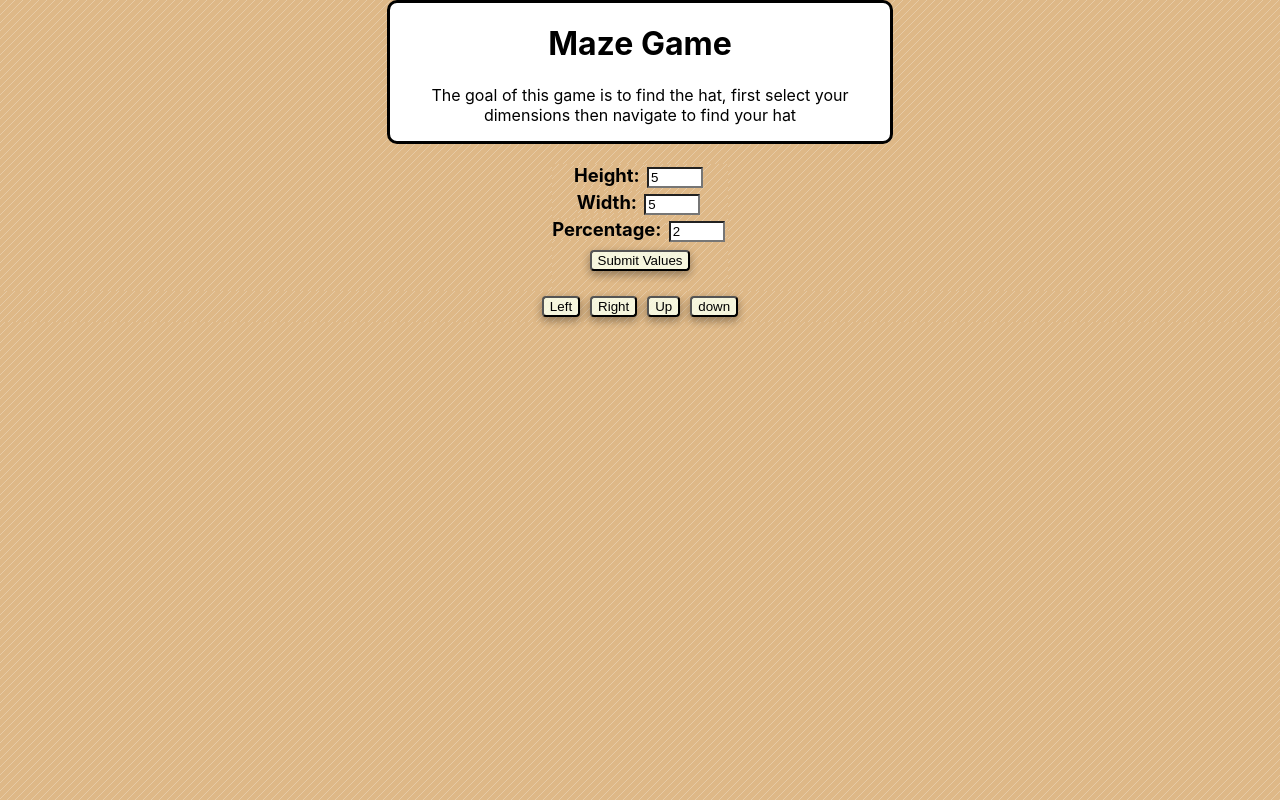
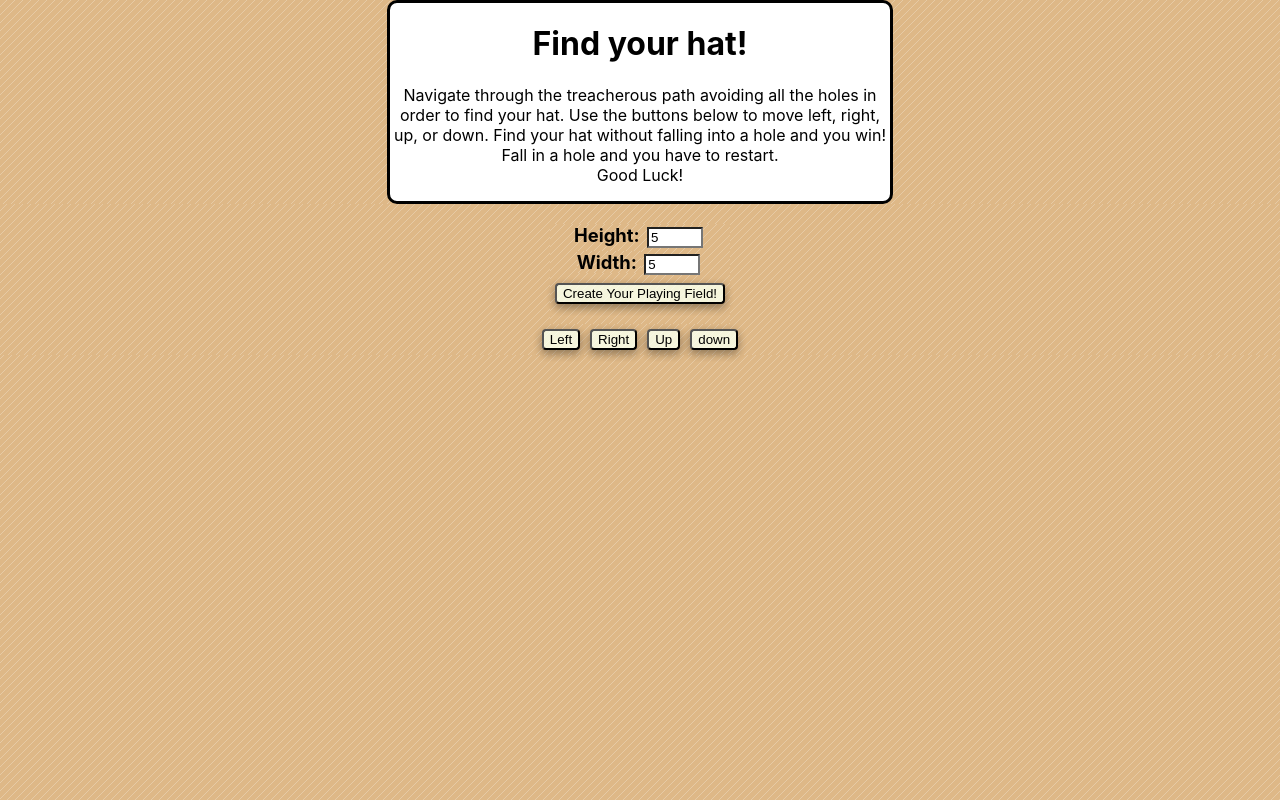
Before and after one commit to leichtaustin/maze-game, a React (Create React App) app: page / in a window 1280 px wide. Built offline with nearby package versions, Linux system fonts and the light colour scheme.

Commit message:
Updated text and readme

```diff
--- a/src/App.js
+++ b/src/App.js
@@ -109,8 +109,9 @@ function App() {
   return (
     <div className="App">
       <div id='Instructions'>
-        <h1>Maze Game</h1>
-        <p id='userinstructrions'>The goal of this game is to find the hat, first select your dimensions then navigate to find your hat</p>
+        <h1>Find your hat!</h1>
+        <p id='userinstructrions'>Navigate through the treacherous path avoiding all the holes in order to find your hat. Use the buttons below to
+        move left, right, up, or down. Find your hat without falling into a hole and you win! Fall in a hole and you have to restart. <br/> Good Luck!</p>
       </div>
       <main id='main'>
         <div id='fieldForm'>
--- a/src/components/Field/Field.jsx
+++ b/src/components/Field/Field.jsx
@@ -32,14 +32,18 @@ export default function Field(props) {
         console.log(`Step is ${step}`);
         if (step === hat) {
             //props.testStep('hat');
-            alert('In field.jsx you found the hat');
+            alert('You found the hat, congratulations you won!');
             document.getElementById('field').style.display = 'none';
             setField([])
             props.setCurrLoc({x: 0, y: 0});
             props.setTest({testX: 0, testY: 0});
         } else if (step === hole) {
             //props.testStep('hole');
-            alert('In Field.jsx you stepped in a hole');
+            alert('You just stepped in a hole, time to restart');
+            document.getElementById('field').style.display = 'none';
+            setField([])
+            props.setCurrLoc({x: 0, y: 0});
+            props.setTest({testX: 0, testY: 0});
         } else if (step === fieldCharacter || step === pathCharacter) {
             //props.testStep('okay');
         }
--- a/src/components/FieldForm/FieldForm.jsx
+++ b/src/components/FieldForm/FieldForm.jsx
@@ -55,7 +55,7 @@ export function FieldForm(props) {
                     max={12}
                 />
                 <br />
-                <label for='percentage'>Percentage: </label>
+                {/* <label for='percentage'>Percentage of Holes: </label>
                 <input
                     type='number'
                     id='percentage'
@@ -67,8 +67,8 @@ export function FieldForm(props) {
                     min={1}
                     max={10}
                 />
-                <br />
-                <button className='submitButton' type='submit'>Submit Values</button>
+                <br /> */}
+                <button className='submitButton' type='submit'>Create Your Playing Field!</button>
             </form>
         </div>
     )
```
Also changed, not shown: 1 other file (tests, documents, lock files or other folders).
